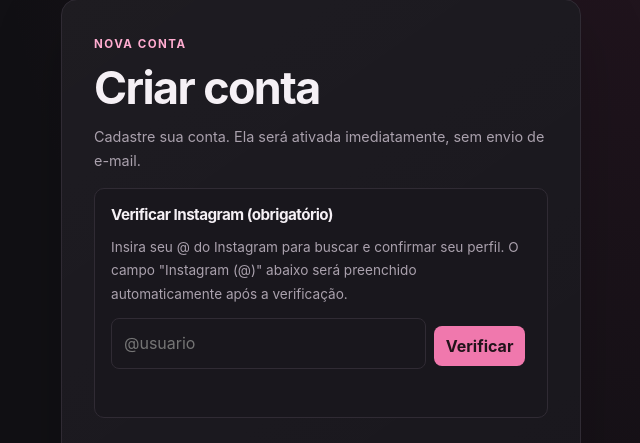
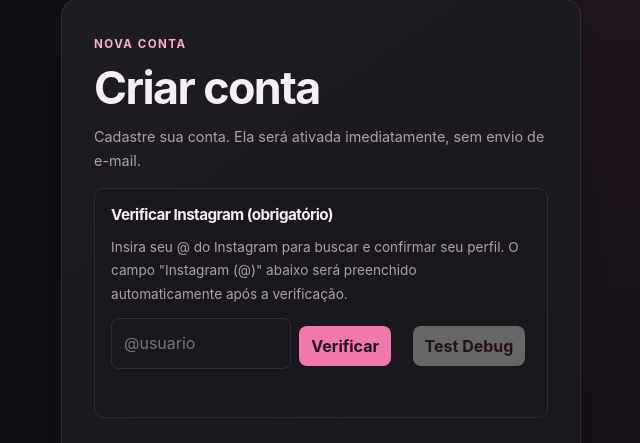
Before and after one commit to Gustavo-H-Dev/Leak_search, a FastAPI app: page /cadastro in a window 1280 px wide. Shown: the part 134-577 px from the top of the page, without its empty margins (319-959 px from the left). Run offline with FastAPI, Linux system fonts and the light colour scheme; some libraries are stand-ins or nearby versions.

Commit message:
Debug: Adicionar logs e endpoint de teste para diagnosticar erro JSON (#20)
* Refactor: Validação CSRF manual em /verificar-instagram para garantir JSON

- Removido dependencies=_csrf_json() e exception_handler complexo
- Validação CSRF agora feita manualmente DENTRO do endpoint
- Garante que SEMPRE retorna JSON, mesmo em caso de erro CSRF
- Código mais simples e robusto

Resolve erro: 'Resposta inválida do servidor (não é JSON)' de forma mais confiável

Co-authored-by: copilot-swe-agent[bot] <198982749+Copilot@users.noreply.github.com>

* Debug: Adicionar logs e endpoint de test para debugging

- Adicionados logs detalhados no endpoint /verificar-instagram
- Novo endpoint /debug-instagram para testar resposta JSON pura
- Ajuda a identificar onde o problema está ocorrendo

Co-authored-by: copilot-swe-agent[bot] <198982749+Copilot@users.noreply.github.com>

* Debug: Adicionar logs detalhados e botão de teste no frontend

- Novo botão 'Test Debug' para testar endpoint de debug
- Logs console detalhados no fetch de verificação
- Mostra Content-Type e resposta completa para debugging
- Ajuda a identificar se o problema é Content-Type ou resposta

Co-authored-by: copilot-swe-agent[bot] <198982749+Copilot@users.noreply.github.com>

---------

Co-authored-by: copilot-swe-agent[bot] <198982749+Copilot@users.noreply.github.com>

```diff
--- a/app/main.py
+++ b/app/main.py
@@ -74,17 +74,6 @@ app.add_middleware(
 )
 
 
-@app.exception_handler(HTTPException)
-async def http_exception_handler(request: Request, exc: HTTPException):
-    """Retorna JSON para endpoints que esperam JSON"""
-    if request.url.path.startswith("/api/") or request.url.path in ["/verificar-instagram", "/test-instagram"]:
-        return JSONResponse(
-            status_code=exc.status_code,
-            content={"ok": False, "erro": exc.detail}
-        )
-    raise exc
-
-
 def _contexto_template(request: Request):
     session = request.scope.get("session", {})
     return {
@@ -122,22 +111,8 @@ async def validar_csrf(request: Request):
         raise HTTPException(status_code=403, detail="Token CSRF inválido.")
 
 
-async def validar_csrf_json(request: Request):
-    """CSRF validation que retorna JSON para endpoints API"""
-    formulario = await request.form()
-    enviado = formulario.get("csrf_token")
-    esperado = request.session.get("csrf_token", "")
-    logger.info(f"CSRF validation: enviado={enviado}, esperado={esperado}, session_keys={list(request.session.keys())}")
-    if not isinstance(enviado, str) or not secrets.compare_digest(enviado, esperado):
-        raise HTTPException(status_code=403, detail="Token CSRF inválido.")
-
-
 def _csrf():
     return [Depends(validar_csrf)]
-
-
-def _csrf_json():
-    return [Depends(validar_csrf_json)]
 
 
 def exigir_admin(request: Request):
@@ -311,10 +286,23 @@ def cadastro_formulario(request: Request, erro: str = "", mensagem: str = ""):
     )
 
 
-@app.post("/verificar-instagram", dependencies=_csrf_json())
-async def verificar_instagram(request: Request, arroba: str = Form(...)):
-    logger.info(f"Verificar instagram: arroba={arroba}, session={dict(request.session)}, session_csrf={request.session.get('csrf_token')}")
-    try:
+@app.post("/verificar-instagram")
+async def verificar_instagram(request: Request, arroba: str = Form(...), csrf_token: str = Form(...)):
+    """Verifica perfil Instagram. CSRF validado manualmente para garantir JSON"""
+    logger.info(f"Verificar instagram: arroba={arroba}, csrf={bool(csrf_token)}")
+    logger.info(f"DEBUG: Content-Type response will be: application/json")
+    try:
+        # Validar CSRF manualmente (garante resposta JSON em caso de erro)
+        esperado = request.session.get("csrf_token", "")
+        logger.info(f"DEBUG CSRF: enviado={bool(csrf_token)}, esperado={bool(esperado)}")
+        if not isinstance(csrf_token, str) or not secrets.compare_digest(csrf_token, esperado):
+            logger.info(f"DEBUG: CSRF validation FAILED - returning JSON error")
+            return JSONResponse(
+                {"ok": False, "erro": "Token CSRF inválido."},
+                status_code=403
+            )
+
+        logger.info(f"DEBUG: CSRF validation OK - proceeding")
         usuario = serpapi.validar_usuario_instagram(arroba)
         dados = await run_in_threadpool(serpapi.pesquisar, "instagram_profile", profile_id=usuario)
         perfil, posts = serpapi.normalizar_perfil_instagram(dados)
@@ -334,10 +322,26 @@ async def verificar_instagram(request: Request, arroba: str = Form(...)):
             }
         })
     except (ValueError, serpapi.SerpApiNaoConfigurada, serpapi.ErroSerpApi) as erro:
+        logger.info(f"DEBUG: SerpApi error - returning JSON: {erro}")
         return JSONResponse({"ok": False, "erro": str(erro)}, status_code=400)
     except Exception as erro:
         logger.exception("Erro inesperado ao verificar Instagram")
         return JSONResponse({"ok": False, "erro": "Erro interno do servidor"}, status_code=500)
+
+
+@app.post("/debug-instagram")
+async def debug_instagram(request: Request, arroba: str = Form(...), csrf_token: str = Form(...)):
+    """Endpoint de DEBUG para testar resposta JSON"""
+    logger.info(f"DEBUG endpoint called: arroba={arroba}")
+    return JSONResponse(
+        {
+            "debug": True,
+            "arroba": arroba,
+            "csrf_sent": bool(csrf_token),
+            "csrf_in_session": bool(request.session.get("csrf_token")),
+            "message": "Este endpoint retorna JSON puro"
+        }
+    )
 
 
 @app.post("/test-instagram")
--- a/app/templates/cadastro.html
+++ b/app/templates/cadastro.html
@@ -27,6 +27,7 @@
     <div class="input-group" style="margin-bottom: .75rem;">
       <input id="instagram-arroba" name="instagram_arroba" maxlength="31" autocomplete="username" placeholder="@usuario" required style="flex: 1;">
       <button type="button" id="btn-verificar-instagram" class="button-primary">Verificar</button>
+      <button type="button" id="btn-test-debug" class="button-primary" style="background: #666; margin-left: .5rem;">Test Debug</button>
     </div>
     <div id="instagram-status" style="font-size: .85rem; min-height: 1.25rem;"></div>
   </div>
@@ -178,6 +179,7 @@ input[readonly] {
 <script>
 document.addEventListener('DOMContentLoaded', function() {
   const btnVerificar = document.getElementById('btn-verificar-instagram');
+  const btnTestDebug = document.getElementById('btn-test-debug');
   const inputArroba = document.getElementById('instagram-arroba');
   const statusDiv = document.getElementById('instagram-status');
   const registerHandle = document.getElementById('register-handle');
@@ -198,6 +200,45 @@ document.addEventListener('DOMContentLoaded', function() {
   const modalBadgeVerificado = document.getElementById('modal-badge-verificado');
 
   let arrobaVerificado = '';
+
+  // Botão de teste DEBUG
+  if (btnTestDebug) {
+    btnTestDebug.addEventListener('click', async function() {
+      statusDiv.textContent = 'Testando endpoint de debug...';
+      statusDiv.className = '';
+      btnTestDebug.disabled = true;
+
+      try {
+        const response = await fetch('/debug-instagram', {
+          method: 'POST',
+          headers: { 'Content-Type': 'application/x-www-form-urlencoded' },
+          body: new URLSearchParams({
+            arroba: 'teste',
+            csrf_token: document.getElementById('csrf-token-instagram').value
+          }),
+          credentials: 'include'
+        });
+
+        console.log('Debug Response Status:', response.status);
+        console.log('Debug Response Headers:', response.headers);
+        console.log('Debug Content-Type:', response.headers.get('content-type'));
+
+        const contentType = response.headers.get('content-type');
+        const isJson = contentType && contentType.includes('application/json');
+
+        const data = await response.json();
+
+        statusDiv.textContent = `✓ Debug OK! Content-Type: ${contentType || 'não definido'} | Response: ${JSON.stringify(data)}`;
+        statusDiv.className = 'verificado';
+      } catch (err) {
+        statusDiv.textContent = `✗ Debug Error: ${err.message}`;
+        statusDiv.className = 'erro';
+        console.error('Debug Error:', err);
+      } finally {
+        btnTestDebug.disabled = false;
+      }
+    });
+  }
 
   btnVerificar.addEventListener('click', async function() {
     const arroba = inputArroba.value.trim();
@@ -223,10 +264,16 @@ document.addEventListener('DOMContentLoaded', function() {
         credentials: 'include'
       });
 
+      console.log('Response Status:', response.status);
+      console.log('Response Headers:', Object.fromEntries(response.headers));
+      console.log('Response Content-Type:', response.headers.get('content-type'));
+
       // Verificar se a resposta é JSON
       const contentType = response.headers.get('content-type');
       if (!contentType || !contentType.includes('application/json')) {
-        throw new Error('Resposta inválida do servidor (não é JSON)');
+        const responseText = await response.text();
+        console.error('Response Text (first 200 chars):', responseText.substring(0, 200));
+        throw new Error(`Resposta inválida do servidor (não é JSON). Content-Type: ${contentType || 'undefined'}`);
       }
 
       const data = await response.json();
```
